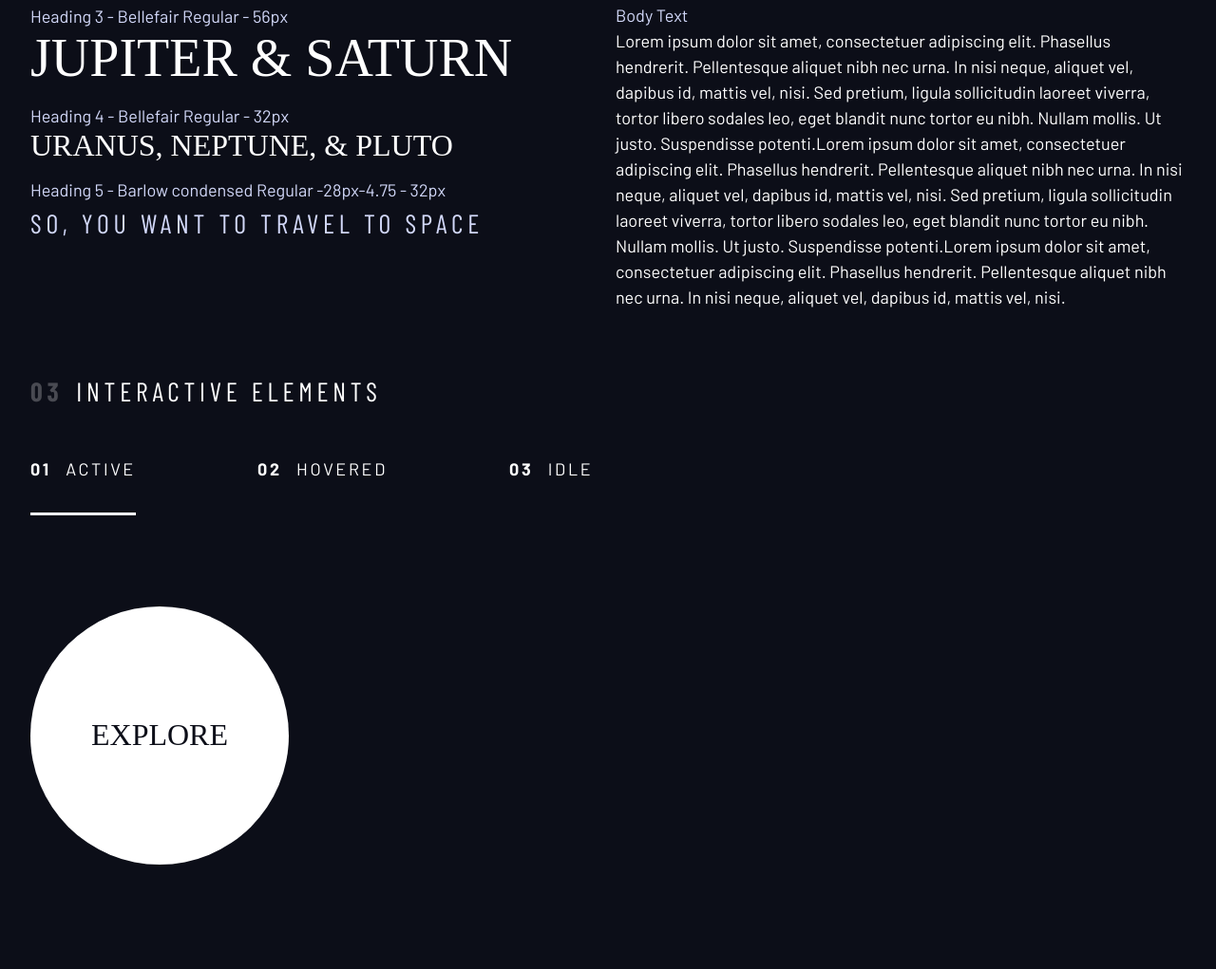
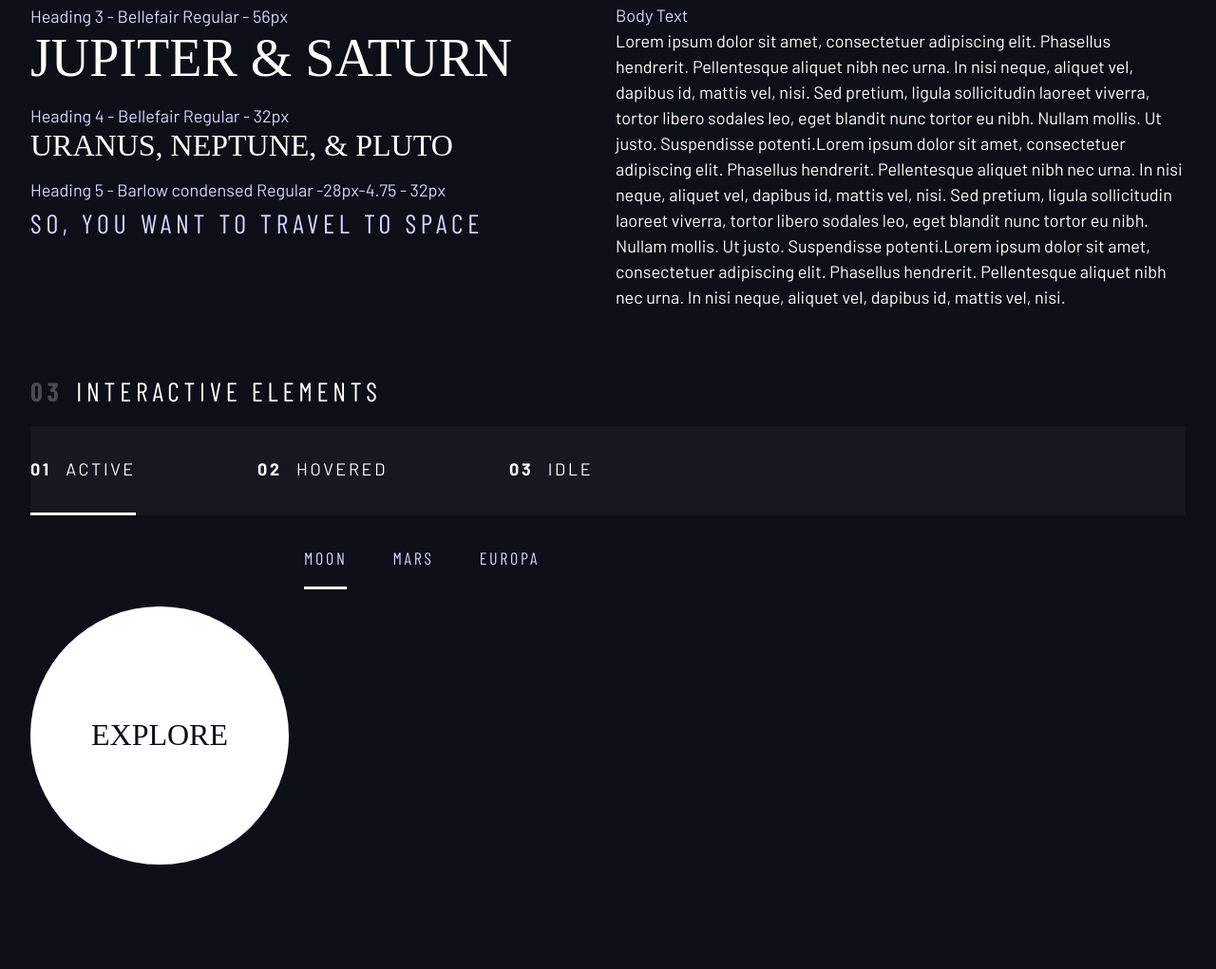
Before and after one commit to IbrahimBagalwa/node-Auth, a plain HTML site: page lesson-files/index.html in a window 1280 px wide. Shown: the part 738-1759 px from the top of the page at 95% size. Before the commit the page ends 1697 px from the top, so only its background shows below. Drawn offline with nearby package versions, Linux system fonts and the light colour scheme; a web font is replaced by a local one.

Commit message:
tab indicators'

```diff
--- a/lesson-files/index.css
+++ b/lesson-files/index.css
@@ -261,6 +261,7 @@ select {
   list-style-type: none;
   padding: 0;
   margin: 0;
+  background: hsl(var(--clr-white) / 0.04);
 }
 .primary-navigation a {
   text-decoration: none;
@@ -271,13 +272,20 @@ select {
 }
 
 .underline-indicators > * {
+  cursor: pointer;
   padding: var(--underline-gap, 1rem) 0;
+  border: 0;
   border-bottom: 0.2rem solid hsl(var(--clr-white) / 0);
 }
 .underline-indicators > *:hover,
 .underline-indicators > *:hover {
   border-color: hsl(var(--clr-white) / 0.5);
 }
-.underline-indicators > .active {
+.underline-indicators > .active,
+.underline-indicators > [aria-selected="true"] {
   border-color: hsl(var(--clr-white) / 1);
 }
+
+.tabs-list {
+  --gap: 3rem;
+}
--- a/lesson-files/index.html
+++ b/lesson-files/index.html
@@ -114,7 +114,11 @@
                 </div>
                 <div style="margin-bottom: 50vh;">
                     <!-- Tabs -->
-
+                    <div class="tabs-list underline-indicators flex">
+                        <button aria-selected="true" class="uppercase text-accent letter-spacing-2 bg-dark ff-sans-cond">Moon</button>
+                        <button aria-selected="false" class="uppercase text-accent letter-spacing-2 bg-dark ff-sans-cond">Mars</button>
+                        <button aria-selected="false" class="uppercase text-accent letter-spacing-2 bg-dark ff-sans-cond">Europa</button>
+                    </div>
                     <!-- Dots -->
 
                     <!-- Numbers -->
```
